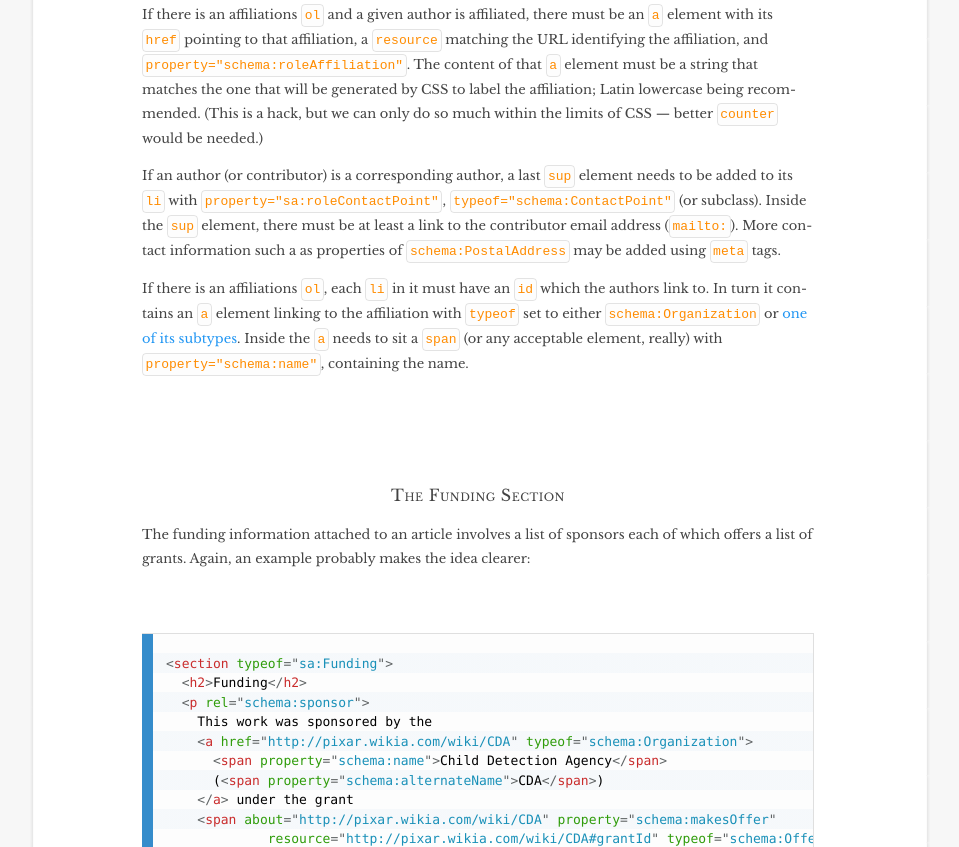
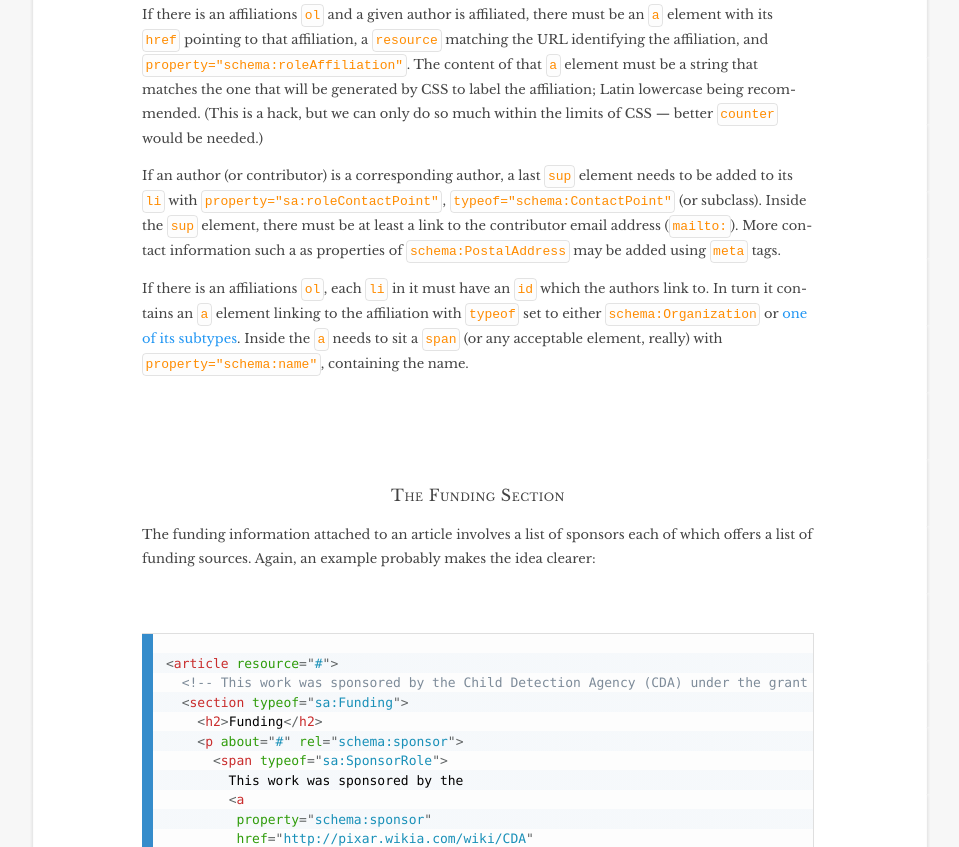
Before and after one commit to scienceai/scholarly.vernacular.io, a plain HTML site: page index.html in a window 1280 px wide. Shown: the part 11153-12000 px from the top of the page, without its empty margins (160-1119 px from the left). Drawn offline with nearby package versions, Linux system fonts and the light colour scheme.

Commit message:
FundingSource as a Role subclass

```diff
--- a/index.html
+++ b/index.html
@@ -680,27 +680,37 @@
           <h3>The Funding Section</h3>
           <p>
             The funding information attached to an article involves a list of sponsors each of which
-            offers a list of grants. Again, an example probably makes the idea clearer:
+            offers a list of funding sources. Again, an example probably makes the idea clearer:
           </p>
           <figure typeof="schema:SoftwareSourceCode">
             <meta property="schema:name" content="html">
             <pre property="schema:programmingLanguage" typeof="schema:Language"><code class="language-html">
-&lt;section typeof="sa:Funding">
-  &lt;h2>Funding&lt;/h2>
-  &lt;p rel="schema:sponsor">
-    This work was sponsored by the
-    &lt;a href="http://pixar.wikia.com/wiki/CDA" typeof="schema:Organization">
-      &lt;span property="schema:name">Child Detection Agency&lt;/span>
-      (&lt;span property="schema:alternateName">CDA&lt;/span>)
-    &lt;/a> under the grant
-    &lt;span about="http://pixar.wikia.com/wiki/CDA" property="schema:makesOffer"
-             resource="http://pixar.wikia.com/wiki/CDA#grantId" typeof="schema:Offer">
-      &lt;a href="http://pixar.wikia.com/wiki/CDA#grantId">
-        &lt;span property="schema:serialNumber">grantId&lt;/span>
-      &lt;/a>
-    &lt;/span>
-  &lt;/p>
-&lt;/section>
+&lt;article resource="#"&gt;
+  &lt;!-- This work was sponsored by the Child Detection Agency (CDA) under the grant grantId --&gt;
+  &lt;section typeof="sa:Funding"&gt;
+    &lt;h2&gt;Funding&lt;/h2&gt;
+    &lt;p about="#" rel="schema:sponsor"&gt;
+      &lt;span typeof="sa:SponsorRole"&gt;
+        This work was sponsored by the
+        &lt;a
+         property="schema:sponsor"
+         href="http://pixar.wikia.com/wiki/CDA"
+         typeof="schema:Organization"
+        &gt;
+          &lt;span property="schema:name"&gt;Child Detection Agency&lt;/span&gt;
+          (&lt;span property="schema:alternateName"&gt;CDA&lt;/span&gt;)
+        &lt;/a&gt; under the grant
+        &lt;a
+         property="sa:roleOffer"
+         typeof="sa:FundingSource"
+         href="http://pixar.wikia.com/wiki/CDA#grantId"
+        &gt;
+          &lt;span property="schema:serialNumber"&gt;grantId&lt;/span&gt;
+        &lt;/a&gt;
+      &lt;/span&gt;
+    &lt;/p&gt;
+  &lt;/section&gt;
+&lt;/article&gt;
             </code></pre>
             <figcaption>
               The markup for a complete funding section.
@@ -717,13 +727,23 @@
             content, but you have freedom to use other encodings.
           </p>
           <p>
-            The funder will be <code>typeof="schema:Organization"</code> (or a subtype thereof),
+            As for contributor affiliations, source of fundings are
+            expressed using a subclass of <code>schema:Role</code> (<code>sa:SponsorRole</code>).
+            The usage of schema.org <code>Role</code> type is needed
+            to describe the source of fundings specific to a scholarly
+            article as opposed to all the source of funding of an
+            organization (relevant or not to our scholarly article of
+            interest).
+          </p>
+          <p>
+            The funder will be <code>typeof="schema:Organization"</code> (or a subtype thereof), as the object of a
+            <code>schema:sponsor</code> property on the <code>sa:SponsorRole</code>. It
             will be identified through its URL (as in the <code>a</code> above), and will typically
             have <code>schema:name</code> and often <code>schema:alternateName</code>.
           </p>
           <p>
-            The specific grant is of type <code>schema:Offer</code>, as the object of a
-            <code>schema:makesOffer</code> property on the <code>schema:Organization</code>. It
+            The specific source of funding is of type <code>sa:FundingSource</code>, as the object of a
+            <code>sa:roleOffer</code> property on the <code>sa:SponsorRole</code>. It
             should have a URL identifying it and a <code>schema:serialNumber</code> that is its
             labeled identity.
           </p>
```
